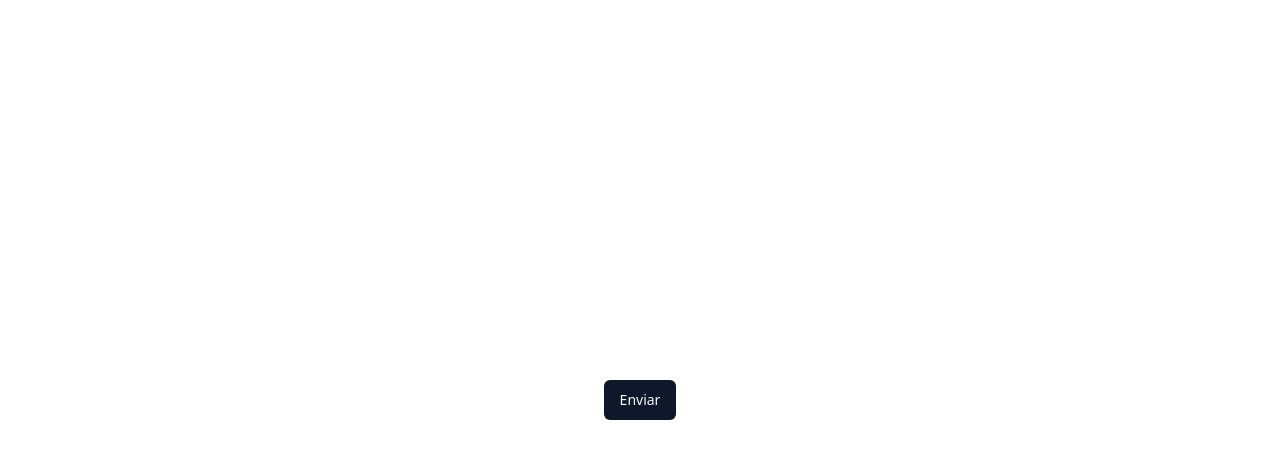
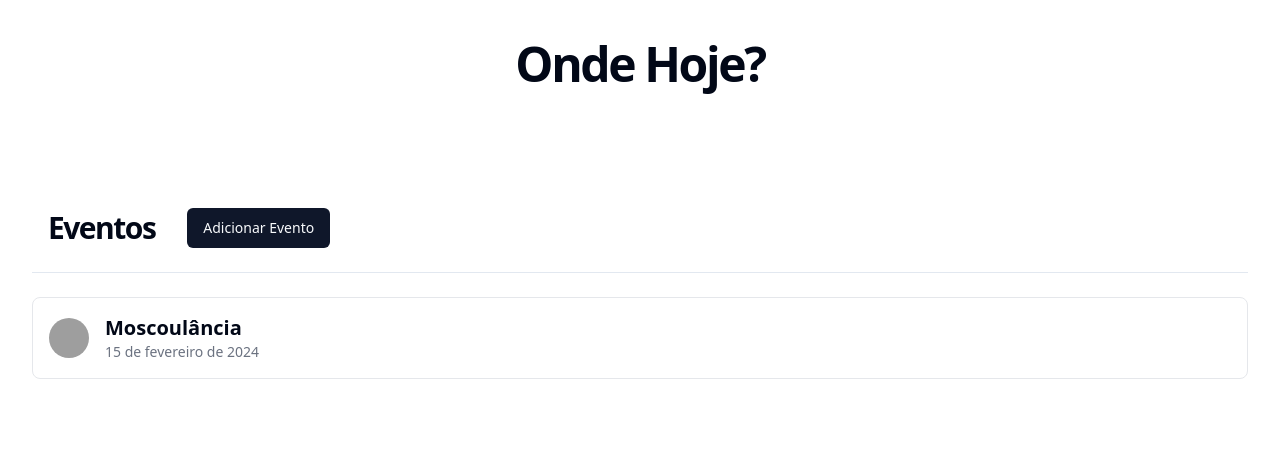
Before and after one commit to perebaj/ondehj-f, a React (Vite) app: page / in a window 1280 px wide. Shown: the top 458 px of the page. Built offline with nearby package versions, Linux system fonts and the light colour scheme; grey boxes are pictures that could not be loaded.

Commit message:
:sparkles: add event

```diff
--- a/package.json
+++ b/package.json
@@ -10,6 +10,8 @@
     "preview": "vite preview"
   },
   "dependencies": {
+    "@radix-ui/react-avatar": "^1.0.4",
+    "@radix-ui/react-separator": "^1.0.3",
     "@radix-ui/react-slot": "^1.0.2",
     "class-variance-authority": "^0.7.0",
     "clsx": "^2.1.0",
--- a/src/App.tsx
+++ b/src/App.tsx
@@ -1,15 +1,63 @@
 import './globals.css'
 
 import { Helmet, HelmetProvider } from 'react-helmet-async'
+import { Link } from 'react-router-dom'
 
-import { Button } from '@/components/ui/button'
+import { Avatar, AvatarFallback, AvatarImage } from '@/components/ui/avatar'
+import { Separator } from '@/components/ui/separator'
+
+import { Button } from './components/ui/button'
+
 export default function Home() {
   return (
     <HelmetProvider>
       <Helmet titleTemplate="%s | ondehoje?" />
 
-      <div className="flex h-screen items-center justify-center">
-        <Button>Enviar</Button>
+      <div className="flex min-h-screen flex-col">
+        <header className="py-10 text-center">
+          <div className="container px-4">
+            <h1 className="text-3xl font-bold tracking-tighter sm:text-4xl md:text-5xl">
+              Onde Hoje?
+            </h1>
+          </div>
+        </header>
+
+        <div className="w-full space-y-4 py-6 md:py-4 lg:py-20">
+          <div className="container grid px-4 md:gap-4 md:px-6 lg:gap-6 lg:px-8">
+            <div className="flex items-center space-x-4">
+              <h1 className="px-4 text-3xl font-bold tracking-tighter">
+                Eventos
+              </h1>
+              <Button>Adicionar Evento</Button>
+            </div>
+            <Separator />
+            <div className="w-full divide-y overflow-hidden rounded-lg border border-gray-200">
+              <div className="flex w-full items-center justify-between p-4">
+                <div className="flex w-full items-center space-x-4">
+                  <Avatar>
+                    <AvatarImage
+                      src="https://avatars.githubusercontent.com/u/1133851?v=4"
+                      alt="Avatar"
+                    />
+                    <AvatarFallback>Festa X</AvatarFallback>
+                  </Avatar>
+                  <div className="flex flex-col">
+                    <h3 className="font-base text-xl font-semibold">
+                      Moscoulância
+                    </h3>
+                    <p className="text-sm text-gray-500 dark:text-gray-400">
+                      15 de fevereiro de 2024
+                    </p>
+                  </div>
+                </div>
+                {/* <Link
+                  className="underline-dotted rouded-md hover:underline-solid inline-flex items-center text-base underline underline-offset-2"
+                  to={'#'}
+                ></Link> */}
+              </div>
+            </div>
+          </div>
+        </div>
       </div>
     </HelmetProvider>
   )
--- /dev/null
+++ b/src/components/event.tsx
@@ -0,0 +1,7 @@
+export default function Event() {
+  return (
+    <div>
+      <h1>Event</h1>
+    </div>
+  )
+}
--- /dev/null
+++ b/src/components/ui/avatar.tsx
@@ -0,0 +1,48 @@
+import * as AvatarPrimitive from '@radix-ui/react-avatar'
+import * as React from 'react'
+
+import { cn } from '@/lib/utils'
+
+const Avatar = React.forwardRef<
+  React.ElementRef<typeof AvatarPrimitive.Root>,
+  React.ComponentPropsWithoutRef<typeof AvatarPrimitive.Root>
+>(({ className, ...props }, ref) => (
+  <AvatarPrimitive.Root
+    ref={ref}
+    className={cn(
+      'relative flex h-10 w-10 shrink-0 overflow-hidden rounded-full',
+      className,
+    )}
+    {...props}
+  />
+))
+Avatar.displayName = AvatarPrimitive.Root.displayName
+
+const AvatarImage = React.forwardRef<
+  React.ElementRef<typeof AvatarPrimitive.Image>,
+  React.ComponentPropsWithoutRef<typeof AvatarPrimitive.Image>
+>(({ className, ...props }, ref) => (
+  <AvatarPrimitive.Image
+    ref={ref}
+    className={cn('aspect-square h-full w-full', className)}
+    {...props}
+  />
+))
+AvatarImage.displayName = AvatarPrimitive.Image.displayName
+
+const AvatarFallback = React.forwardRef<
+  React.ElementRef<typeof AvatarPrimitive.Fallback>,
+  React.ComponentPropsWithoutRef<typeof AvatarPrimitive.Fallback>
+>(({ className, ...props }, ref) => (
+  <AvatarPrimitive.Fallback
+    ref={ref}
+    className={cn(
+      'flex h-full w-full items-center justify-center rounded-full bg-muted',
+      className,
+    )}
+    {...props}
+  />
+))
+AvatarFallback.displayName = AvatarPrimitive.Fallback.displayName
+
+export { Avatar, AvatarImage, AvatarFallback }
--- /dev/null
+++ b/src/components/ui/separator.tsx
@@ -0,0 +1,29 @@
+import * as SeparatorPrimitive from '@radix-ui/react-separator'
+import * as React from 'react'
+
+import { cn } from '@/lib/utils'
+
+const Separator = React.forwardRef<
+  React.ElementRef<typeof SeparatorPrimitive.Root>,
+  React.ComponentPropsWithoutRef<typeof SeparatorPrimitive.Root>
+>(
+  (
+    { className, orientation = 'horizontal', decorative = true, ...props },
+    ref,
+  ) => (
+    <SeparatorPrimitive.Root
+      ref={ref}
+      decorative={decorative}
+      orientation={orientation}
+      className={cn(
+        'shrink-0 bg-border',
+        orientation === 'horizontal' ? 'h-[1px] w-full' : 'h-full w-[1px]',
+        className,
+      )}
+      {...props}
+    />
+  ),
+)
+Separator.displayName = SeparatorPrimitive.Root.displayName
+
+export { Separator }
--- /dev/null
+++ b/src/components/ui/table.tsx
@@ -0,0 +1,117 @@
+import * as React from 'react'
+
+import { cn } from '@/lib/utils'
+
+const Table = React.forwardRef<
+  HTMLTableElement,
+  React.HTMLAttributes<HTMLTableElement>
+>(({ className, ...props }, ref) => (
+  <div className="relative w-full overflow-auto">
+    <table
+      ref={ref}
+      className={cn('w-full caption-bottom text-sm', className)}
+      {...props}
+    />
+  </div>
+))
+Table.displayName = 'Table'
+
+const TableHeader = React.forwardRef<
+  HTMLTableSectionElement,
+  React.HTMLAttributes<HTMLTableSectionElement>
+>(({ className, ...props }, ref) => (
+  <thead ref={ref} className={cn('[&_tr]:border-b', className)} {...props} />
+))
+TableHeader.displayName = 'TableHeader'
+
+const TableBody = React.forwardRef<
+  HTMLTableSectionElement,
+  React.HTMLAttributes<HTMLTableSectionElement>
+>(({ className, ...props }, ref) => (
+  <tbody
+    ref={ref}
+    className={cn('[&_tr:last-child]:border-0', className)}
+    {...props}
+  />
+))
+TableBody.displayName = 'TableBody'
+
+const TableFooter = React.forwardRef<
+  HTMLTableSectionElement,
+  React.HTMLAttributes<HTMLTableSectionElement>
+>(({ className, ...props }, ref) => (
+  <tfoot
+    ref={ref}
+    className={cn(
+      'border-t bg-muted/50 font-medium [&>tr]:last:border-b-0',
+      className,
+    )}
+    {...props}
+  />
+))
+TableFooter.displayName = 'TableFooter'
+
+const TableRow = React.forwardRef<
+  HTMLTableRowElement,
+  React.HTMLAttributes<HTMLTableRowElement>
+>(({ className, ...props }, ref) => (
+  <tr
+    ref={ref}
+    className={cn(
+      'border-b transition-colors hover:bg-muted/50 data-[state=selected]:bg-muted',
+      className,
+    )}
+    {...props}
+  />
+))
+TableRow.displayName = 'TableRow'
+
+const TableHead = React.forwardRef<
+  HTMLTableCellElement,
+  React.ThHTMLAttributes<HTMLTableCellElement>
+>(({ className, ...props }, ref) => (
+  <th
+    ref={ref}
+    className={cn(
+      'h-12 px-4 text-left align-middle font-medium text-muted-foreground [&:has([role=checkbox])]:pr-0',
+      className,
+    )}
+    {...props}
+  />
+))
+TableHead.displayName = 'TableHead'
+
+const TableCell = React.forwardRef<
+  HTMLTableCellElement,
+  React.TdHTMLAttributes<HTMLTableCellElement>
+>(({ className, ...props }, ref) => (
+  <td
+    ref={ref}
+    className={cn('p-4 align-middle [&:has([role=checkbox])]:pr-0', className)}
+    {...props}
+  />
+))
+TableCell.displayName = 'TableCell'
+
+const TableCaption = React.forwardRef<
+  HTMLTableCaptionElement,
+  React.HTMLAttributes<HTMLTableCaptionElement>
+>(({ className, ...props }, ref) => (
+  <caption
+    ref={ref}
+    className={cn('mt-4 text-sm text-muted-foreground', className)}
+    {...props}
+  />
+))
+TableCaption.displayName = 'TableCaption'
+
+export {
+  Table,
+  TableHeader,
+  TableBody,
+  TableFooter,
+  TableHead,
+  TableRow,
+  TableCell,
+  TableCaption,
+}
```
Also changed, not shown: 1 other file (tests, documents, lock files or other folders).
